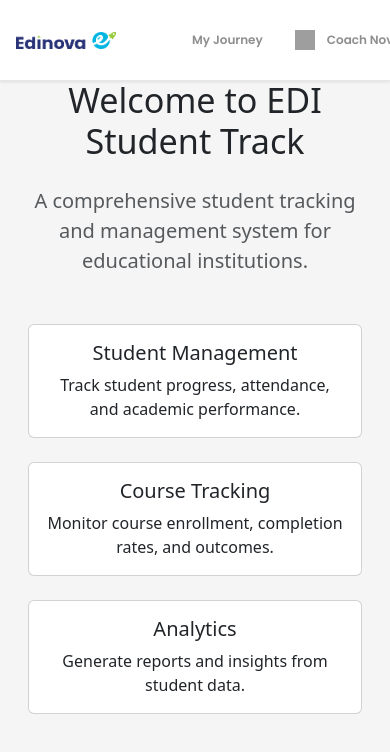
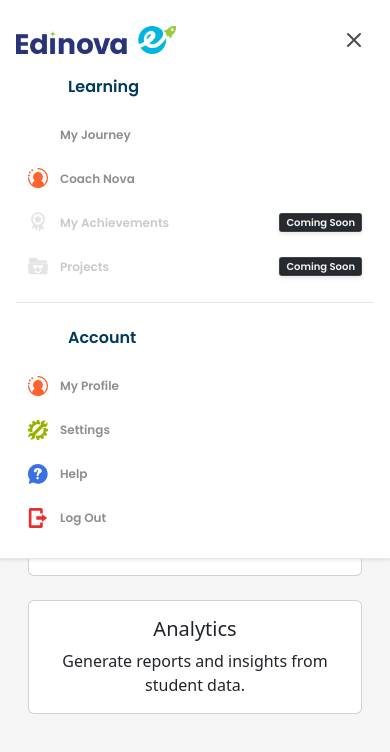
Before and after one commit to TerryB26/edi-student-track, a React (Create React App) app: page /home in a window 390 px wide. Shown: the top 752 px of the page. Built offline with nearby package versions, Linux system fonts and the light colour scheme; grey boxes are pictures that could not be loaded.

Commit message:
navbar fix

```diff
--- a/src/components/Navigation/Navbar.css
+++ b/src/components/Navigation/Navbar.css
@@ -51,9 +51,8 @@
 
 .navbar.mobile .navbar-container {
   padding: 12px 16px;
-  flex-direction: row;
-  align-items: center;
-  justify-content: space-between;
+  flex-direction: column; /* stack header and items */
+  gap: 8px;
 }
 
 .navbar.mobile.collapsed .navbar-container {
@@ -68,9 +67,9 @@
 }
 
 .navbar.mobile .navbar-content {
-  flex-direction: row;
-  align-items: center;
-  gap: 24px;
+  flex-direction: column; /* vertical list */
+  align-items: stretch;
+  gap: 8px;
 }
 
 /* Logo Section */
@@ -80,6 +79,9 @@
 
 .navbar.mobile .navbar-logo {
   margin-bottom: 0;
+  display: flex;
+  align-items: center;
+  justify-content: space-between; /* logo left, button right */
 }
 
 /* Logo Section */
@@ -113,14 +115,31 @@
 }
 
 .navbar.mobile .logo-full {
-  width: 100px;
-  height: auto;
-  max-height: 18px;
+  width: auto;            /* keep aspect ratio */
+  height: 28px;           /* readable height on mobile */
+  max-width: 160px;       /* prevent overflow */
+  object-fit: contain;
 }
 
 .navbar.mobile.collapsed .logo-full {
+  width: auto;            /* keep aspect ratio */
+  height: 28px;           /* same as expanded mobile */
+}
+
+/* Align collapsed logo with icon column */
+.navbar.desktop.collapsed .navbar-logo {
+  display: flex;
+  justify-content: center;
+}
+
+.navbar.collapsed .logo-collapsed {
+  margin: 0 auto;
+}
+
+/* Match visual size to other icons for consistency */
+.navbar.collapsed .logo-icon {
   width: 24px;
-  height: 32px;
+  height: 24px;
 }
 
 /* Navigation Items */
@@ -131,11 +150,10 @@
 }
 
 .navbar.mobile .navbar-items {
-  flex-direction: row;
-  gap: 8px;
-  overflow-x: auto;
-  scrollbar-width: none;
-  -ms-overflow-style: none;
+  display: flex;
+  flex-direction: column;
+  gap: 4px;
+  overflow: visible;
 }
 
 .navbar.mobile .navbar-items::-webkit-scrollbar {
@@ -154,8 +172,8 @@
 }
 
 .navbar.mobile .nav-section {
-  flex-direction: row;
-  gap: 8px;
+  flex-direction: column;
+  gap: 4px;
 }
 
 .nav-section-title {
@@ -163,12 +181,16 @@
   font-weight: 600;
   color: #003a5d;
   line-height: 1.4;
-  padding: 8px 16px; /* Reduced padding */
+  /* Align with item text start: 16px padding + 24px icon + 12px gap = 52px */
+  padding: 8px 16px 8px 52px;
   margin-bottom: 4px; /* Reduced margin */
+  text-align: left; /* ensure left alignment */
+  display: block;
+  width: 100%;
 }
 
 .navbar.mobile .nav-section-title {
-  display: none;
+  display: block; /* show on mobile drawer */
 }
 
 /* Navigation Items */
@@ -236,14 +258,20 @@
 /* Hover States */
 .nav-item:hover:not(.disabled):not(.active) {
   background-color: #e5f5ff;
-  border: 2px solid #003a5d; /* Reduced border width */
+  border: 2px solid #003a5d; /* subtle outline */
   color: #003a5d;
-  height: 50px; /* Slightly larger on hover */
-  box-sizing: border-box;
+  /* keep the same height to avoid layout shift */
 }
 
-.nav-item:hover:not(.disabled):not(.active) .nav-icon {
-  filter: brightness(0) saturate(100%) invert(15%) sepia(100%) saturate(1000%) hue-rotate(180deg);
+/* Ensure icons are always visible and don’t depend on hover */
+.nav-item .nav-icon {
+  opacity: 1; /* always visible */
+  filter: none; /* show native icon colors */
+}
+
+/* Improve contrast of icon on active items by inverting to white if SVG supports currentColor */
+.nav-item.active .nav-icon {
+  filter: brightness(0) invert(100%); /* keep high contrast on active */
 }
 
 /* Disabled State */
@@ -284,7 +312,7 @@
 }
 
 .navbar.mobile .nav-divider {
-  display: none;
+  display: block; /* visible divider on mobile drawer */
 }
 
 /* Navbar Footer */
@@ -294,9 +322,7 @@
 }
 
 .navbar.mobile .navbar-footer {
-  margin-top: 0;
-  padding-top: 0;
-  margin-left: auto;
+  display: none; /* hidden on mobile; toggle is in header */
 }
 
 /* Collapse Toggle */
@@ -325,10 +351,27 @@
 }
 
 .navbar.mobile .collapse-toggle {
-  width: auto;
-  padding: 8px 12px; /* Reduced padding */
+  width: 40px;
+  padding: 8px; /* icon button */
   height: 40px; /* Reduced height */
-  min-width: 40px; /* Reduced minimum width */
+  min-width: 40px;
+}
+
+/* Mobile header toggle button */
+.mobile-toggle {
+  display: inline-flex;
+  align-items: center;
+  justify-content: center;
+  width: 40px;
+  height: 40px;
+  border: none;
+  background: transparent;
+  border-radius: 8px;
+}
+
+.mobile-toggle:active,
+.mobile-toggle:hover {
+  background: #f5f5f7;
 }
 
 .collapse-toggle:hover {
--- a/src/components/Navigation/Navbar.jsx
+++ b/src/components/Navigation/Navbar.jsx
@@ -61,7 +61,7 @@ const Navbar = ({ onToggle }) => {
     },
     {
       name: 'Coach Nova',
-      icon: '/images/assets/Group 10.svg',
+  icon: '/images/assets/user.svg',
       type: 'item'
     },
     {
@@ -111,12 +111,34 @@ const Navbar = ({ onToggle }) => {
         <div className="navbar-content">
           {/* Logo Section */}
           <div className="navbar-logo">
-            {isCollapsed ? (
+            {isMobile ? (
+              <img src="/images/Logo.png" alt="Edinova" className="logo-full" />
+            ) : (
+              isCollapsed ? (
                 <div className="logo-collapsed">
-                <img src="/images/Logo.png" alt="Edinova" className="logo-icon" />
+                  <img src="/images/assets/group-10.svg" alt="Edinova Mark" className="logo-icon" />
                 </div>
               ) : (
                 <img src="/images/Logo.png" alt="Edinova" className="logo-full" />
+              )
+            )}
+
+            {isMobile && (
+              <button
+                className="mobile-toggle"
+                onClick={toggleCollapse}
+                aria-label={isCollapsed ? 'Open menu' : 'Close menu'}
+              >
+                {isCollapsed ? (
+                  <svg width="24" height="24" viewBox="0 0 24 24" fill="none" xmlns="http://www.w3.org/2000/svg">
+                    <path d="M4 7h16M4 12h16M4 17h16" stroke="#4B4B4B" strokeWidth="2" strokeLinecap="round"/>
+                  </svg>
+                ) : (
+                  <svg width="24" height="24" viewBox="0 0 24 24" fill="none" xmlns="http://www.w3.org/2000/svg">
+                    <path d="M6 6l12 12M18 6l-12 12" stroke="#4B4B4B" strokeWidth="2" strokeLinecap="round"/>
+                  </svg>
+                )}
+              </button>
             )}
           </div>
 
@@ -179,12 +201,14 @@ const Navbar = ({ onToggle }) => {
           </div>
         </div>
 
-        {/* Collapse Toggle */}
+        {/* Collapse Toggle (desktop only) */}
+        {!isMobile && (
           <div className="navbar-footer">
             <button
               className="collapse-toggle"
               onClick={toggleCollapse}
               title={isCollapsed ? 'Expand Menu' : 'Collapse Menu'}
+              aria-label={isCollapsed ? 'Open menu' : 'Close menu'}
             >
               <img
                 src="/images/assets/arrow-forward-filled.svg"
@@ -194,6 +218,7 @@ const Navbar = ({ onToggle }) => {
               {!isCollapsed && <span className="nav-text">Collapse Menu</span>}
             </button>
           </div>
+        )}
       </div>
     </nav>
   );
--- a/src/css/Login.css
+++ b/src/css/Login.css
@@ -15,6 +15,26 @@ body {
   	text-align: left;
   	font-size: 28px;
   	color: #003a5d;
+}
+/* Ensure the left-side login form never overflows into the right pane on desktop */
+@media (min-width: 1025px) {
+	.desktopLogIn .container,
+	.desktopLogIn .container2,
+	.desktopLogIn .container3,
+	.desktopLogIn .passwordContainer,
+	.desktopLogIn .buttonParent,
+	.desktopLogIn .inputField,
+	.desktopLogIn .passwordInputField {
+		box-sizing: border-box;
+		max-width: 475px; /* matches .container width */
+		width: 100%;
+	}
+
+	/* Extra safety: keep the input content within the pill */
+	.desktopLogIn .inputField,
+	.desktopLogIn .passwordInputField {
+		overflow: hidden;
+	}
 }
 
 .background {
@@ -79,9 +99,10 @@ body {
   	flex-direction: row;
   	align-items: center;
   	justify-content: flex-start;
-  	padding: 25px 10px 25px 32px;
+  	padding: 15px 32px;
   	cursor: pointer;
   	color: #a1b5c4;
+    box-sizing: border-box;
 }
 .icons {
   	width: 24px;
@@ -226,9 +247,10 @@ body {
   	flex-direction: row;
   	align-items: center;
   	justify-content: flex-start;
-  	padding: 25px 32px;
+  	padding: 15px 32px;
   	cursor: pointer;
   	color: #a1b5c4;
+    box-sizing: border-box;
 }
 .passwordContainer {
   	align-self: stretch;
@@ -340,6 +362,7 @@ body {
   	align-items: flex-start;
   	justify-content: flex-start;
   	gap: 40px;
+    z-index: 1;
 }
 .background1 {
   	position: absolute;
```
Also changed, not shown: public/images/assets/group-10.svg (added). Lines whose indentation alone changed are shown as unchanged.
